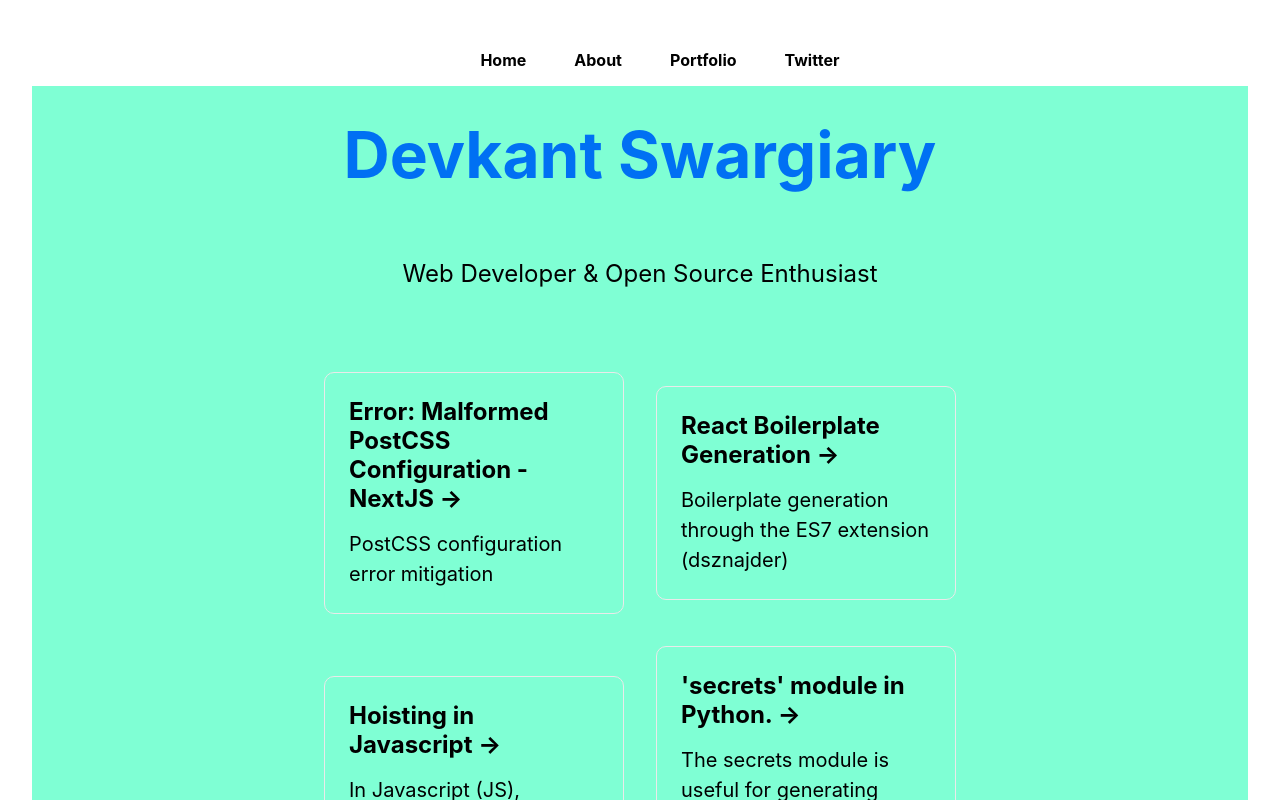
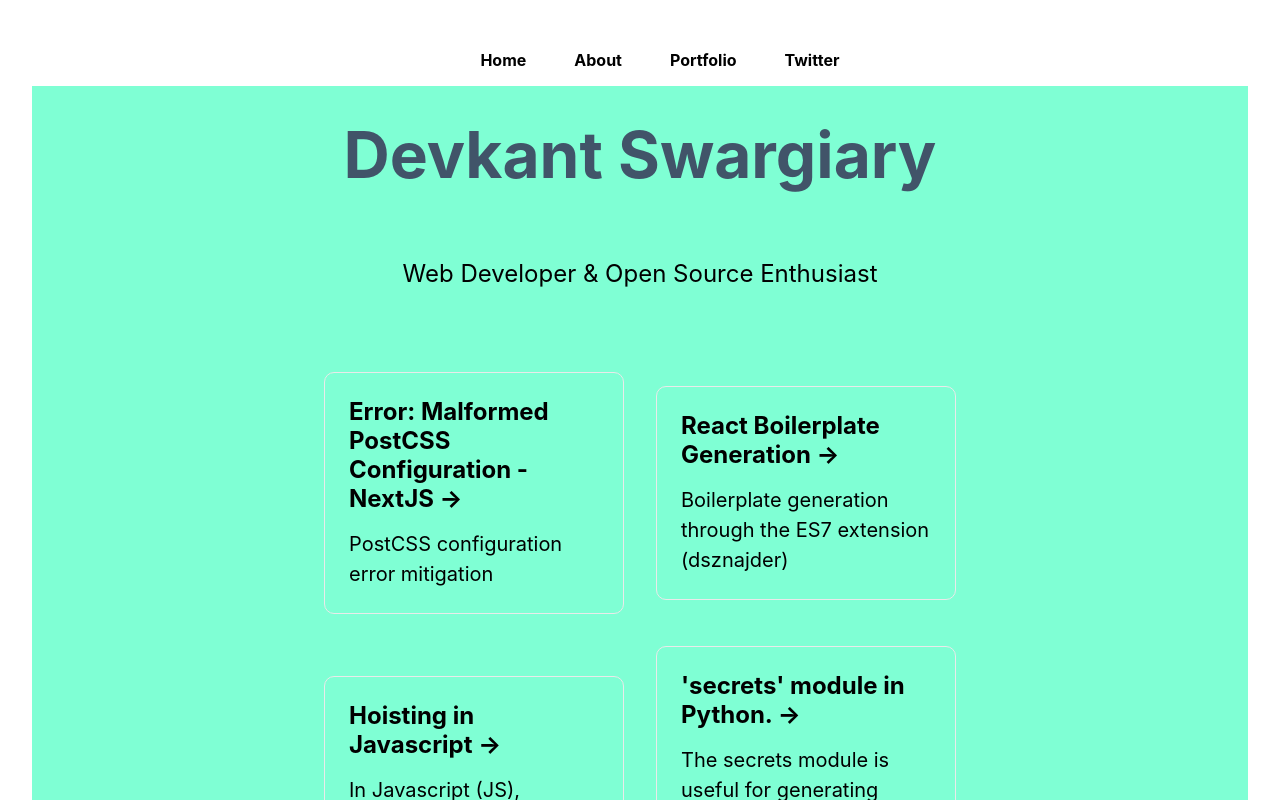
Before and after one commit to Devkant21/Practise-Next, a Next.js app: page / in a window 1280 px wide. Shown: the top 800 px of the page. Built offline with nearby package versions, Linux system fonts and the light colour scheme.

Commit message:
title color

```diff
--- a/styles/Home.module.css
+++ b/styles/Home.module.css
@@ -32,7 +32,7 @@
 }
 
 .title a {
-  color: #0070f3;
+  color: #415469;
   text-decoration: none;
 }
 
```
